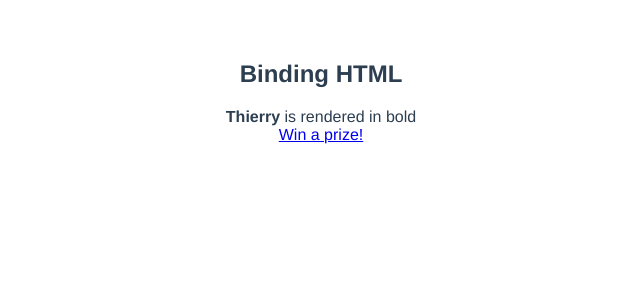
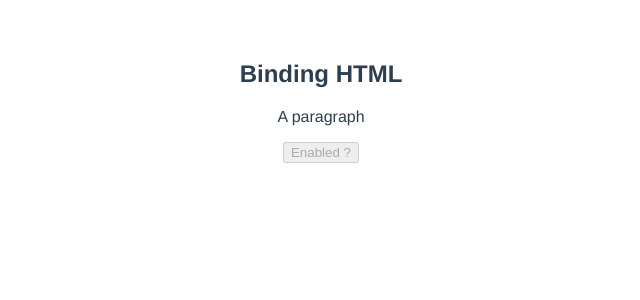
Before and after one commit to thierrydecker/learn-vue-3, a Vue app: page / in a window 1280 px wide. Shown: the top 300 px of the page, without its empty margins (319-959 px from the left). Built offline with nearby package versions, Linux system fonts and the light colour scheme.

Commit message:
Add binding to attributes

```diff
--- /dev/null
+++ b/src/components/BindingAttributes.vue
@@ -0,0 +1,38 @@
+<template>
+
+  <h2>Binding HTML</h2>
+
+  <!--
+  Binding an attribute to an HTML element
+  - Use v-bind syntax
+  -->
+  <div>
+    <p v-bind:id='paragraphId'>A paragraph</p>
+  </div>
+
+  <!--
+  Binding a boolean attribute to an HTML element
+  - Use v-bind syntax
+  -->
+  <div>
+    <button v-bind:disabled='isDisabled'>Enabled ?</button>
+  </div>
+
+</template>
+
+<script>
+
+export default {
+  name: 'App',
+  data() {
+    return {
+      paragraphId: 'paragraph',
+      isDisabled: true,
+    }
+  }
+}
+
+</script>
+
+<style scoped>
+</style>
--- a/src/main.js
+++ b/src/main.js
@@ -11,6 +11,9 @@ import {createApp} from 'vue'
 // import App from './components/BindingText.vue'
 
 /* Bind HTML application */
-import App from './components/Bindinghtml.vue'
+// import App from './components/BindingHtml.vue'
+
+/* Bind HTML application */
+import App from './components/BindingAttributes.vue'
 
 createApp(App).mount('#app')
```
Also changed, not shown: 2 other files (tests, documents, lock files or other folders).
